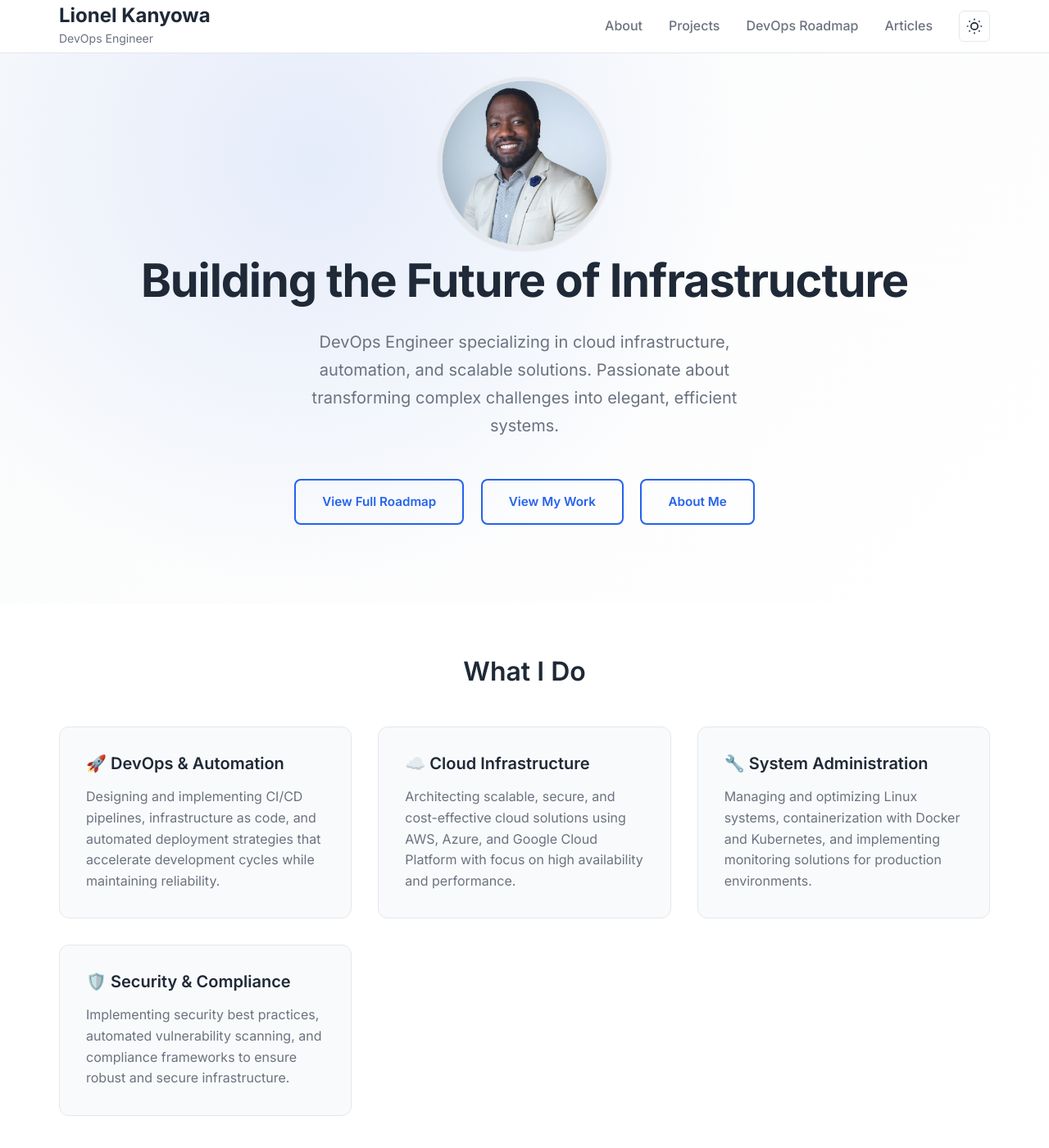
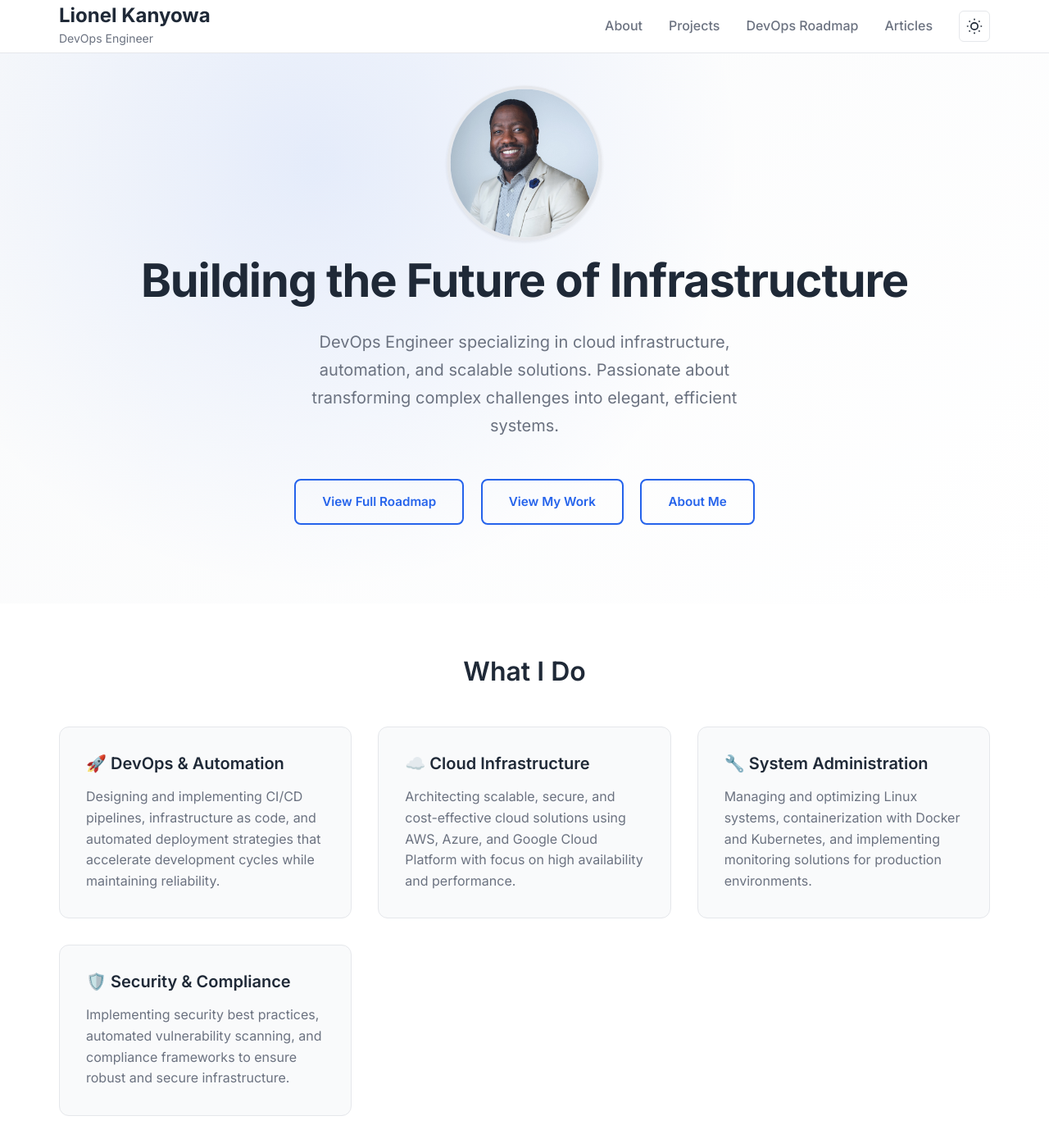
Before and after one commit to lionelkanyowa/lionelkanyowa.github.io, a Jekyll site: the page built from index.html, in a window 1280 px wide and 1400 px high. Shown: the whole window at 82% size. Built offline with Jekyll 4.4.1, drawn with Linux system fonts in a browser that asks for light colours.

Commit message:
altered profile photo size in main.css

```diff
--- a/assets/css/main.css
+++ b/assets/css/main.css
@@ -1215,8 +1215,8 @@ section {
   height: 140px;
   border-radius: 50%;
   object-fit: cover;
-  object-position: center 30%;
-  transform: scale(1.5);
+  object-position: center 20%;
+  transform: scale(1.35);
   border: 3px solid var(--border-color);
   box-shadow: var(--shadow);
   transition: all var(--transition-normal);
```
